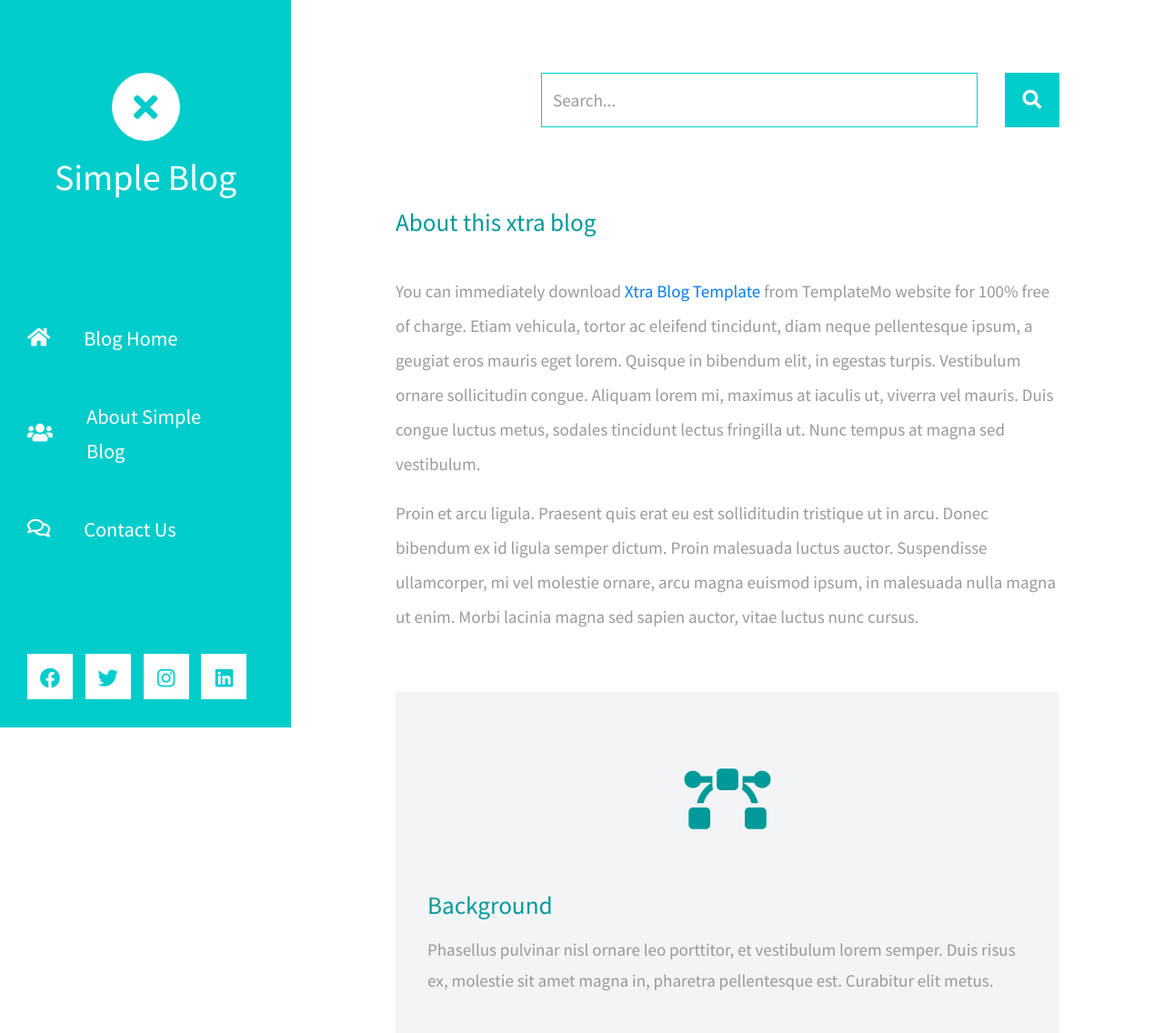
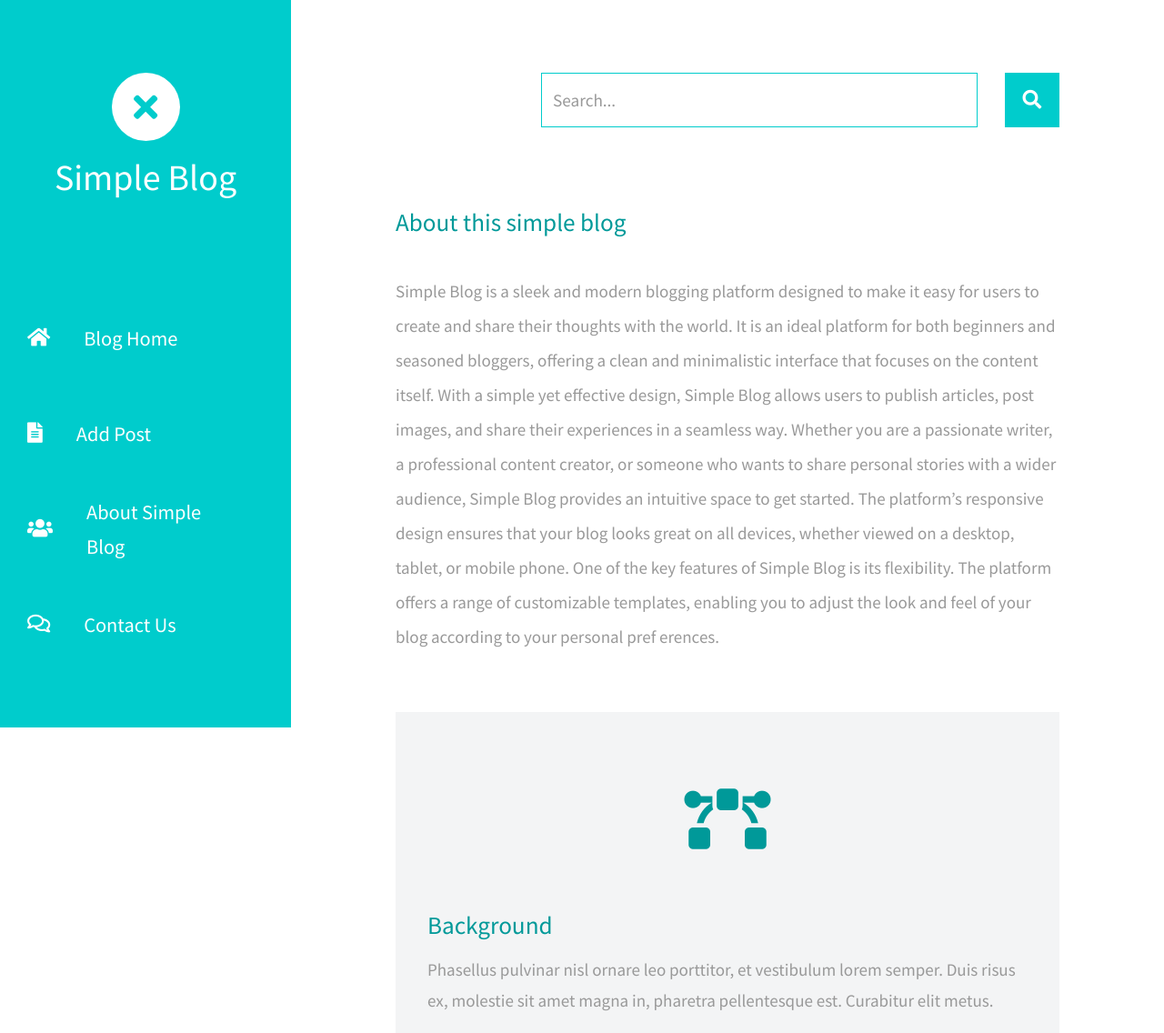
Before and after one commit to swe-samandar/Simple_Blog, a Django app: page /about/ in a window 1280 px wide. Shown: the top 1136 px of the page at 91% size. Run offline with Django 5.2, Linux system fonts and the light colour scheme; some libraries are stand-ins or nearby versions.

Commit message:
last commit

```diff
--- a/templates/blog/about.html
+++ b/templates/blog/about.html
@@ -4,19 +4,16 @@
     <div class="row tm-row tm-mb-40">
         <div class="col-12">
             <div class="mb-4">
-                <h2 class="pt-2 tm-mb-40 tm-color-primary tm-post-title">About this xtra blog</h2>
+                <h2 class="pt-2 tm-mb-40 tm-color-primary tm-post-title">About this simple blog</h2>
                 <p>
-                    You can immediately download
-                        <a rel="nofollow" href="https://templatemo.com/tm-553-xtra-blog" target="_blank">Xtra Blog Template</a>
-                        from TemplateMo website for 100% free of charge. Etiam vehicula, tortor ac eleifend tincidunt, diam neque pellentesque ipsum,
-                        a geugiat eros mauris eget lorem. Quisque in
-                    bibendum elit, in egestas turpis. Vestibulum ornare sollicitudin congue. Aliquam lorem mi, maximus at iaculis ut, viverra vel
-                    mauris. Duis congue luctus metus, sodales tincidunt lectus fringilla ut. Nunc tempus at magna sed vestibulum.
-                </p>
-                <p>
-                    Proin et arcu ligula. Praesent quis erat eu est solliditudin tristique ut in arcu. Donec bibendum ex id ligula semper dictum.
-                    Proin malesuada luctus auctor. Suspendisse ullamcorper, mi vel molestie ornare, arcu magna euismod ipsum, in
-                    malesuada nulla magna ut enim. Morbi lacinia magna sed sapien auctor, vitae luctus nunc cursus.
+                    Simple Blog is a sleek and modern blogging platform designed to make it easy for users to create and share their thoughts with the world.
+                    It is an ideal platform for both beginners and seasoned bloggers, offering a clean and minimalistic interface that focuses on the content itself.
+                     With a simple yet effective design, Simple Blog allows users to publish articles, post images, and share their experiences in a seamless way.
+                      Whether you are a passionate writer, a professional content creator, or someone who wants to share personal stories with a wider audience, Simple Blog provides an intuitive space to get started.
+
+                       The platform’s responsive design ensures that your blog looks great on all devices, whether viewed on a desktop, tablet, or mobile phone.
+                       One of the key features of Simple Blog is its flexibility. The platform offers a range of customizable templates, enabling you to adjust the look and feel of your blog according to your personal pref
+                       erences.
                 </p>
             </div>
         </div>
@@ -67,11 +64,10 @@
             <div class="media tm-person">
                 <img src="{% static 'img/about-02.jpg' %}" alt="Image" class="img-fluid mr-4">
                 <div class="media-body">
-                    <h2 class="tm-color-primary tm-post-title mb-2">John Henry</h2>
-                    <h3 class="tm-h3 mb-3">CEO/Founder</h3>
+                    <h2 class="tm-color-primary tm-post-title mb-2">Samandar Nemataliyev</h2>
+                    <h3 class="tm-h3 mb-3">Team Member</h3>
                     <p class="mb-0 tm-line-height-short">
-                        Aliquam non vulputate lectus, vel ultricies diam. Suspendisse at ipsum
-                        hendrerit, vestibulum mi id, mattis tortor.
+                        Python & Django web developer from Fergana.
                     </p>
                 </div>
             </div>
@@ -80,24 +76,10 @@
             <div class="media tm-person">
                 <img src="{% static 'img/about-03.jpg' %}" alt="Image" class="img-fluid mr-4">
                 <div class="media-body">
-                    <h2 class="tm-color-primary tm-post-title mb-2">Timy Cake</h2>
-                    <h3 class="tm-h3 mb-3">Project Director</h3>
+                    <h2 class="tm-color-primary tm-post-title mb-2">Shohjahon Nurxanov</h2>
+                    <h3 class="tm-h3 mb-3">Team Member</h3>
                     <p class="mb-0 tm-line-height-short">
-                        Quisque in bibendum elit, in egestas turpis. Vestibulum ornare sollicitudin congue.
-                        Aliquam lorem mi, maximus at iaculis ut.
-                    </p>
-                </div>
-            </div>
-        </div>
-        <div class="col-lg-6 tm-mb-60 tm-person-col">
-            <div class="media tm-person">
-                <img src="{% static 'img/about-04.jpg' %}" alt="Image" class="img-fluid mr-4">
-                <div class="media-body">
-                    <h2 class="tm-color-primary tm-post-title mb-2">Jay Zoona</h2>
-                    <h3 class="tm-h3 mb-3">Supervisor</h3>
-                    <p class="mb-0 tm-line-height-short">
-                        Maecenas eu mi eu dui cursus consequat non eu metus. Morbi ac
-                        turpis eleifend, commodo purus eget, commodo mauris.
+                        Python & Django web developer from Samarqand.
                     </p>
                 </div>
             </div>
@@ -106,12 +88,23 @@
             <div class="media tm-person">
                 <img src="{% static 'img/about-05.jpg' %}" alt="Image" class="img-fluid mr-4">
                 <div class="media-body">
-                    <h2 class="tm-color-primary tm-post-title mb-2">Catherine Soft</h2>
-                    <h3 class="tm-h3 mb-3">Team Leader</h3>
+                    <h2 class="tm-color-primary tm-post-title mb-2">Madinaxon Maxmudova</h2>
+                    <h3 class="tm-h3 mb-3">Team Member</h3>
                     <p class="mb-0 tm-line-height-short">
-                        Integer eu sapien hendrerit,
-                        imperdiet arcu sit amet, sollicitudin ipsum.
-                        Phasellus consequat suscipit ligula eget bibendum.
+                        Python & Django web developer from Tashkent.
+                    </p>
+                </div>
+            </div>
+        </div>
+        <div class="col-lg-6 tm-mb-60 tm-person-col">
+            <div class="media tm-person">
+                <img src="{% static 'img/about-05.jpg' %}" alt="Image" class="img-fluid mr-4">
+                <div class="media-body">
+                    <h2 class="tm-color-primary tm-post-title mb-2">Nasiba Alisherova</h2>
+                    <h3 class="tm-h3 mb-3">Team Member</h3>
+                    <p class="mb-0 tm-line-height-short">
+                        Python & Django web developer from Tashkent.
+
                     </p>
                 </div>
             </div>
--- a/templates/blog/base.html
+++ b/templates/blog/base.html
@@ -50,6 +50,10 @@
                     <li class="tm-nav-item"><a href="{% url 'blog:index' %}" class="tm-nav-link">
                         <i class="fas fa-home"></i>
                         Blog Home
+                    </a></li>
+                    <li class="tm-nav-item"><a href="{% url 'blog:post_create' %}" class="tm-nav-link">
+                        <i class="fas fa-file-alt"></i>
+                        Add Post
                     </a></li>
                     <li class="tm-nav-item"><a href="{% url 'blog:about' %}" class="tm-nav-link">
                         <i class="fas fa-users"></i>
--- a/templates/blog/detail.html
+++ b/templates/blog/detail.html
@@ -22,7 +22,7 @@
                             </div>
                             <span class="d-block text-right tm-color-primary">
                                 {%  for ctg in post_.categories.all %}
-                                    {{ ctg.name }}
+                                <a href="{% url 'blog:category_posts' ctg.pk %}" class="tm-color-primary">{{ ctg.name }}</a>
                                 {% endfor %}
                             </span>
                             <button id="like-btn" data-post-id="{{ post_.id }}" class="tm-btn tm-btn-primary like-btn">
```
Also changed, not shown: blog/forms.py (+7 -3 lines), templates/blog/contact.html (+5 -9 lines), templates/blog/post_create.html (+41 -15 lines), templates/blog/post_update.html (+41 -15 lines), db.sqlite3, media/post_images/myself.jpeg (added), static/img/myself.jpg (added).
